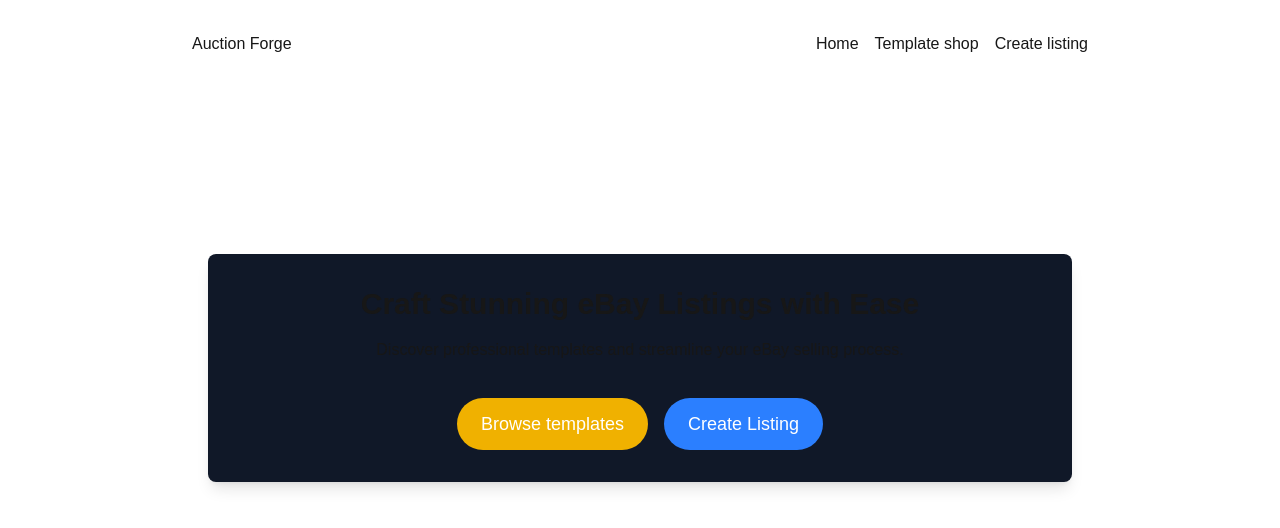
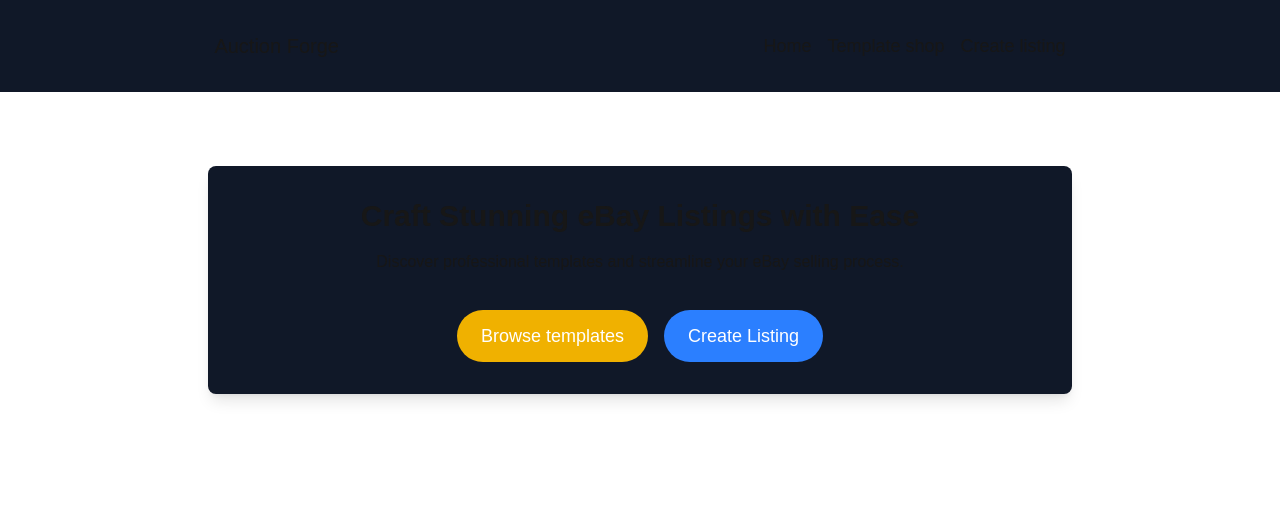
Before and after one commit to Isuu1/auctionforge, a Next.js app: page / in a window 1280 px wide. Shown: the top 528 px of the page. Built offline with nearby package versions, Linux system fonts and the light colour scheme.

Commit message:
Style Header

```diff
--- a/shared/components/Header.tsx
+++ b/shared/components/Header.tsx
@@ -3,21 +3,31 @@ import Link from "next/link";
 
 const Header = () => {
   return (
-    <header className="flex py-8 justify-between">
-      <h1>Auction Forge</h1>
+    <header className="p-8 bg-gray-900 fixed left-0 right-0">
+      <div className="m-auto flex justify-between md:w-[90%] lg:w-[80%] xl:w-[70%]">
+        <Link href="/">
+          <h1 className="text-xl">Auction Forge</h1>
+        </Link>
         <nav>
           <ul className="flex gap-4 list-none">
             <Link href="/" passHref>
-            <li>Home</li>
+              <li className="text-lg transition-all hover:text-yellow-500">
+                Home
+              </li>
             </Link>
             <Link href="/shop" passHref>
-            <li>Template shop</li>
+              <li className="text-lg transition-all hover:text-yellow-500">
+                Template shop
+              </li>
             </Link>
             <Link href="/creator" passHref>
-            <li>Create listing</li>
+              <li className="text-lg transition-all hover:text-yellow-500">
+                Create listing
+              </li>
             </Link>
           </ul>
         </nav>
+      </div>
     </header>
   );
 };
```
Lines whose indentation alone changed are shown as unchanged.
